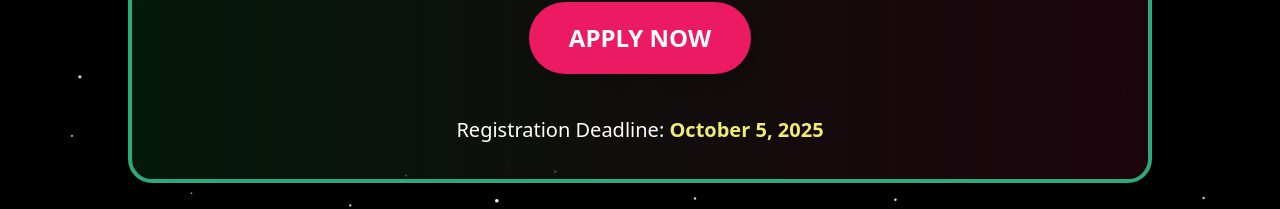
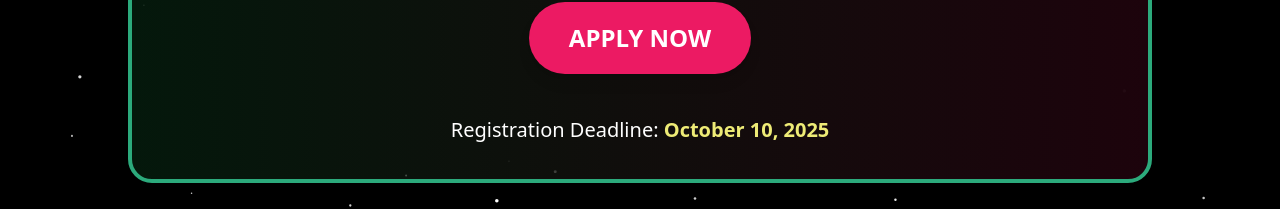
Before and after one commit to YAFFMN/OVAC, a React (Vite) app: page /bootcamp in a window 1280 px wide. Shown: the part 549-758 px from the top of the page. Built offline with nearby package versions, Linux system fonts and the light colour scheme.

Commit message:
Update BootcampHero.jsx

```diff
--- a/src/Components/BootcampHero.jsx
+++ b/src/Components/BootcampHero.jsx
@@ -20,7 +20,7 @@ const BootcampHero = () => {
       >
         {/* Main Title */}
         <div className="mb-6 sm:mb-8 lg:mb-10 px-2 sm:px-4 lg:px-6">
-          <h1 className="font-bold leading-tight tracking-wide" style={{ fontFamily: 'Motoverse' }}>
+          <h1 className="font-bold leading-tight tracking-wide" style={{ fontFamily: 'Motoverse, sans-serif' }}>
             <span className="block text-3xl sm:text-4xl md:text-5xl lg:text-6xl xl:text-7xl">
               <span style={{ color: 'white' }}>O</span><span style={{ color: 'white' }}>ctober</span>
             </span>
@@ -49,12 +49,11 @@ const BootcampHero = () => {
 
         {/* Registration Deadline */}
         <p className="text-white text-sm sm:text-base md:text-lg lg:text-xl text-center leading-relaxed">
-          Registration Deadline: <span className="text-[var(--main-color-2)] font-semibold">October 5, 2025</span>
+          Registration Deadline: <span className="text-[var(--main-color-2)] font-semibold">October 10, 2025</span>
         </p>
       </div>
     </div>
   )
 }
 
-
 export default BootcampHero
```
